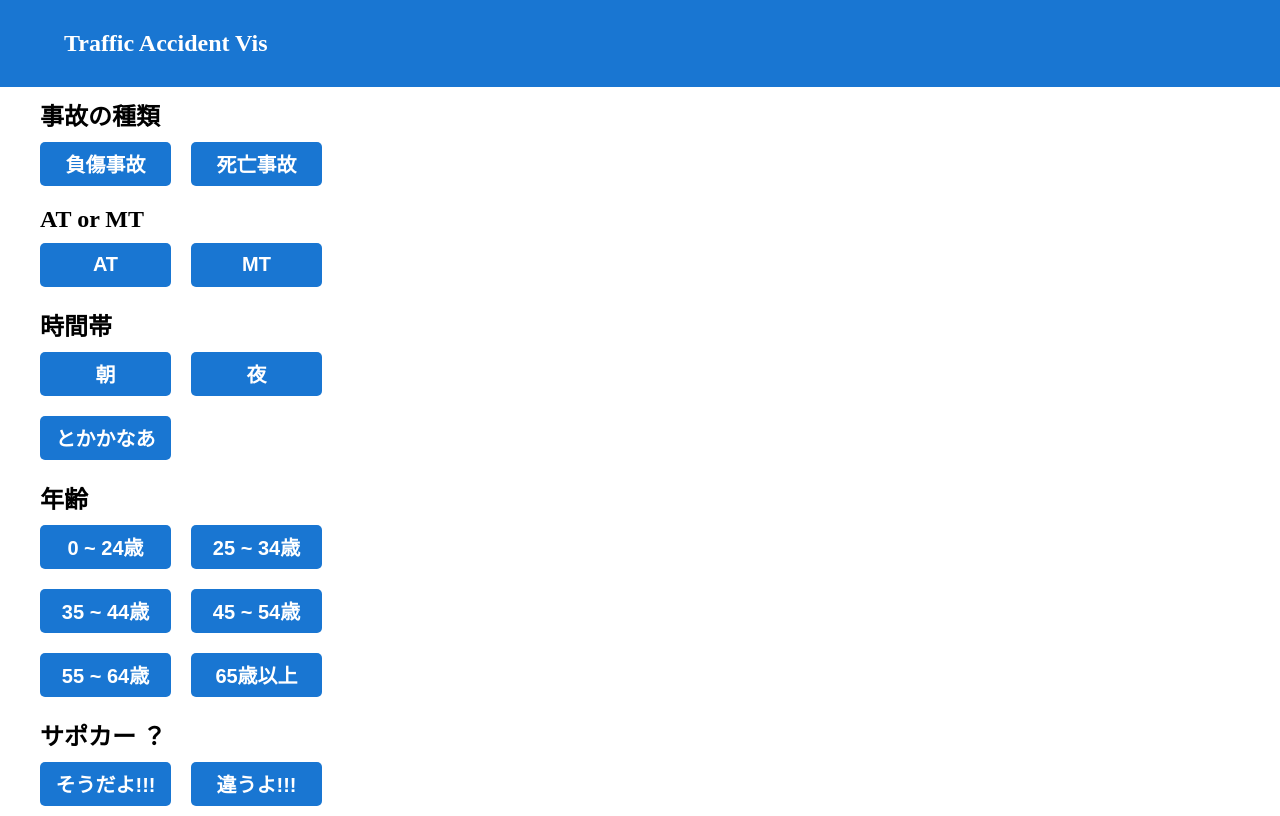
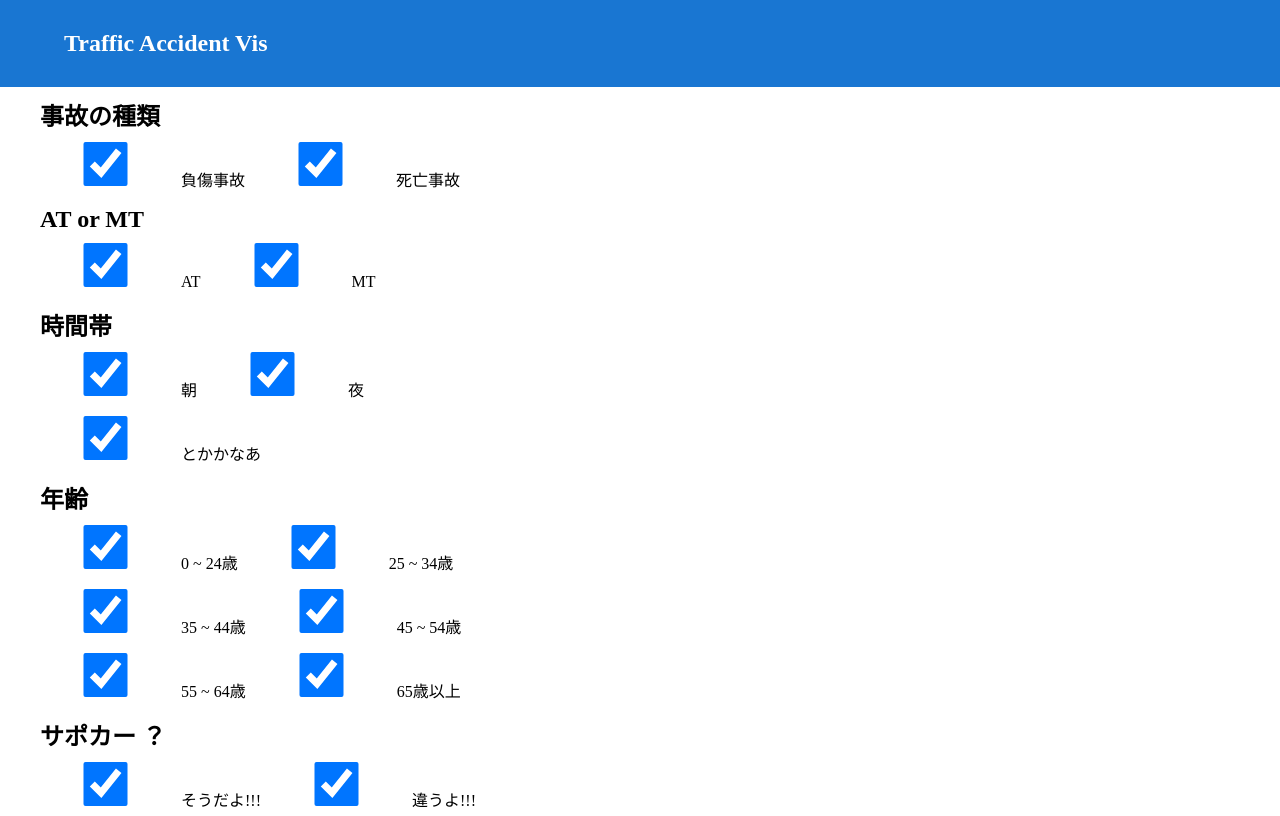
Before and after one commit to vdslab/traffic-accident-vis, a React (Vite) app: page / in a window 1280 px wide. Built offline with nearby package versions, Linux system fonts and the light colour scheme.

Commit message:
ボタンのcss実装

```diff
--- a/src/App.jsx
+++ b/src/App.jsx
@@ -1,14 +1,106 @@
-import { useState } from 'react'
+import { useState, createContext } from 'react'
 import './App.css'
 import Header from './components/header'
 import ButtonPage from './components/btton_page'
+import data from "../data.json";
+
+export const AccidentTypeContext = createContext();
 
 function App() {
+  const accidentInfo = [
+    {
+        "title": "事故の種類",
+        "types": [
+            {
+                "type": "負傷事故",
+                "checked": true
+            },
+            {
+                "type": "死亡事故",
+                "checked": true
+            }
+        ]
+    },
+    {
+        "title": "AT or MT",
+        "types": [
+            {
+                "type": "AT",
+                "checked": true
+            },
+            {
+                "type": "MT",
+                "checked": true
+            }
+        ]
+    },
+    {
+        "title": "時間帯",
+        "types": [
+            {
+                "type": "朝",
+                "checked": true
+            },
+            {
+                "type": "夜",
+                "checked": true
+            },
+            {
+                "type": "とかかなあ",
+                "checked": true
+            }
+        ]
+    },
+    {
+        "title": "年齢",
+        "types": [
+            {
+                "type": "0 ~ 24歳",
+                "checked": true
+            },
+            {
+                "type": "25 ~ 34歳",
+                "checked": true
+            },
+            {
+                "type": "35 ~ 44歳",
+                "checked": true
+            },
+            {
+                "type": "45 ~ 54歳",
+                "checked": true
+            },
+            {
+                "type": "55 ~ 64歳",
+                "checked": true
+            },
+            {
+                "type": "65歳以上",
+                "checked": true
+            }
+        ]
+    },
+    {
+        "title": "サポカー ？",
+        "types": [
+            {
+                "type": "そうだよ!!!",
+                "checked": true
+            },
+            {
+                "type": "違うよ!!!",
+                "checked": true
+            }
+        ]
+    }
+  ];
+  const [accidentInfoState, setAccidentInfoState] = useState(accidentInfo);
+  console.log(accidentInfoState);
   return (
-    <>
+    <AccidentTypeContext.Provider value={[accidentInfoState, setAccidentInfoState]}>
       <Header />
       <ButtonPage />
-    </>
+    </AccidentTypeContext.Provider>
   )
 }
 
--- a/src/components/btton_page.jsx
+++ b/src/components/btton_page.jsx
@@ -1,13 +1,14 @@
-import React from "react";
+import React, { useState, useContext } from "react";
 import Button from './button';
+import { AccidentTypeContext } from '../App.jsx';
 
-const AccidentTypeSelector = ({ title, typeArray }) => (
+const AccidentTypeSelector = ({ title, typeArray, i }) => (
   <>
     <h2 className="BtnTitle">{title}</h2>
     <div>
       {typeArray.map((type, index) => (
         <React.Fragment key={index}>
-          <Button text={type} />
+          <Button data={type} i={i} j={index} />
           {index % 2 === 1 && <div key={`divider-${index}`}></div>}
         </React.Fragment>
       ))}
@@ -16,22 +17,17 @@ const AccidentTypeSelector = ({ title, typeArray }) => (
 );
 
 const ButtonPage = () => {
-  const accidentInfo = [
-    { title: "事故の種類", typeArray: ["負傷事故", "死亡事故"] },
-    { title: "AT or MT", typeArray: ["AT", "MT"] },
-    { title: "時間帯", typeArray: ["朝", "夜", "とかかなあ"] },
-    { title: "年齢", typeArray: ["0 ~ 24歳", "25 ~ 34歳", "35 ~ 44歳", "45 ~ 54歳", "55 ~ 64歳", "65歳以上"] },
-    { title: "サポカー ？", typeArray: ["そうだよ!!!", "違うよ!!!"] },
-  ];
-
+  const [accidentInfo] = useContext(AccidentTypeContext);
+  // console.log(accidentInfoState);
   return (
-    <div className="BtnPage">
-      {accidentInfo.map((info, index) => (
-        <AccidentTypeSelector key={index} title={info.title} typeArray={info.typeArray} />
-      ))}
-    </div>
+    <>
+      <div className="BtnPage">
+        {accidentInfo.map((info, index) => (
+          <AccidentTypeSelector key={index} title={info.title} typeArray={info.types} i={index} />
+        ))}
+      </div>
+    </>
   );
 };
 
-
 export default ButtonPage;
--- a/src/components/button.jsx
+++ b/src/components/button.jsx
@@ -1,19 +1,22 @@
-import React, { useState } from 'react';
+import React, { useState, useContext } from 'react';
+import { AccidentTypeContext } from '../App.jsx';
 
-const Button = (props) => {
-  const defaultColor = ['rgb(25, 118, 210)', 'rgb(149, 150, 151)'];
-  const [color, setColor] = useState(defaultColor[0]);
-
-  const handleClick = () => {
-    const newColor = color === defaultColor[1] ? defaultColor[0] : defaultColor[1];
-    setColor(newColor);
-  };
-
+const Button = ({ data, i, j }) => {
+  // console.log(data, i);
+  const [accidentInfo, setAccidentInfo] = useContext(AccidentTypeContext);
   return (
-    <button className="selectBtn" style={{ backgroundColor: color }} onClick={handleClick}>
-	    {props.text}
-    </button>
+    <label>
+      <input type="checkbox" className="selectBtn" checked={data.checked} onChange={() => {
+        // console.log(data, index);
+        const newChecked = !data.checked;
+        const newAccidentInfo = [...accidentInfo];
+        newAccidentInfo[i].types[j].checked = newChecked;
+        // console.log(newAccidentInfo);
+        setAccidentInfo(newAccidentInfo);
+      }} />
+      {data.type}
+    </label>
   );
-};
+}
 
 export default Button;
```
